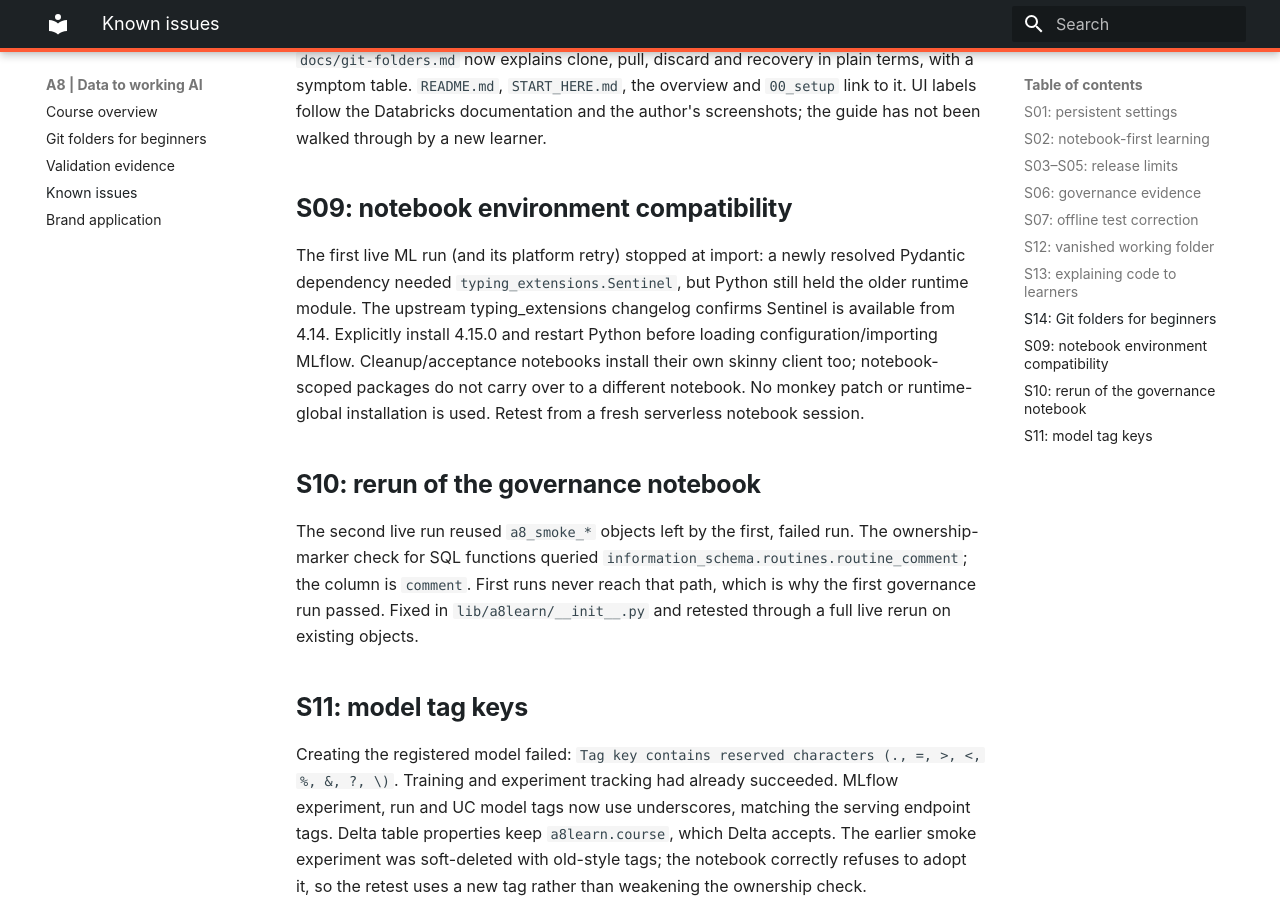
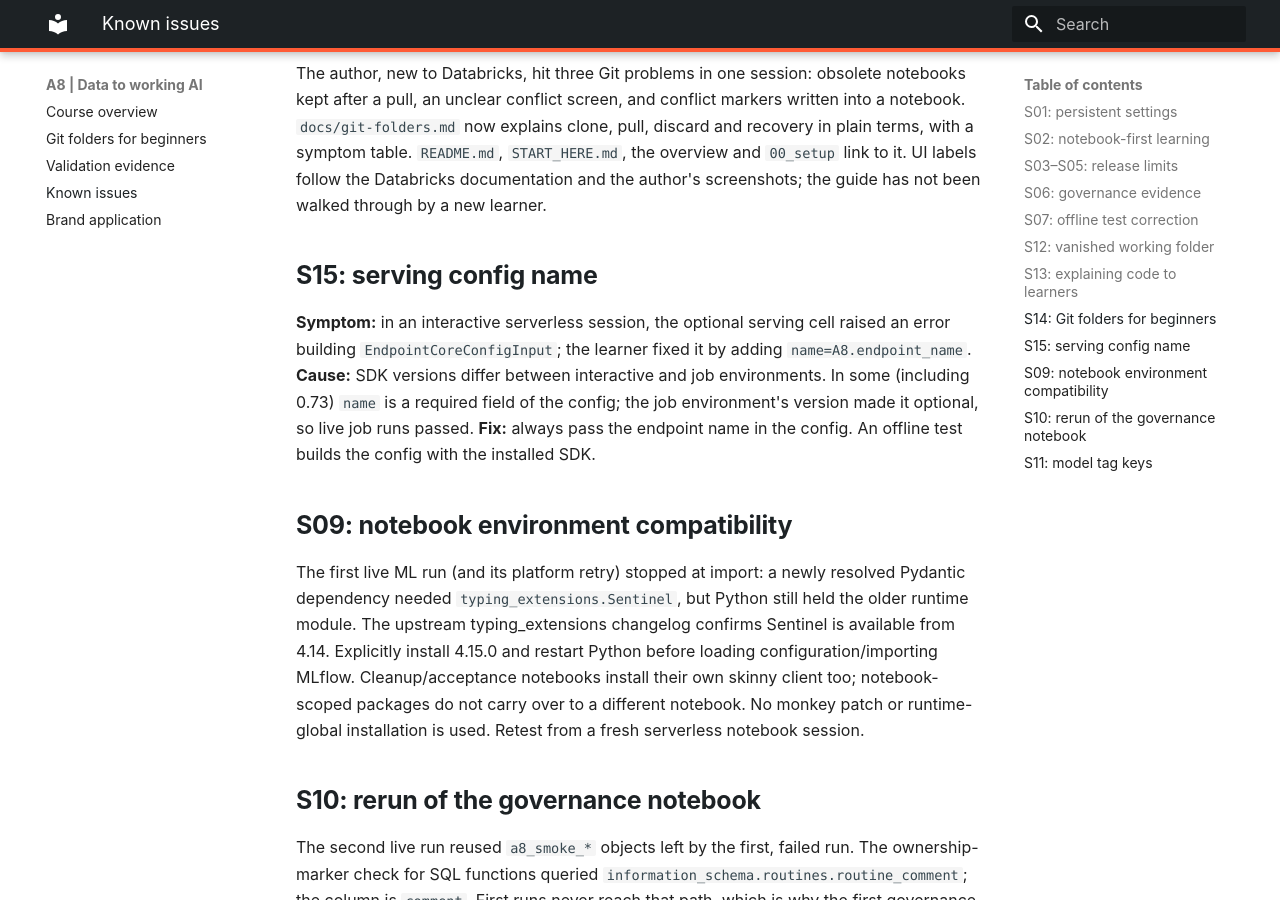
Before and after one commit to pdclough-a8/a8-databricks-learning, an MkDocs documentation site: the page built from docs/issues.md, in a window 1280 px wide and 900 px high, scrolled down 3027 px. Built offline with MkDocs 1.6.1 and Material for MkDocs 9.7.7, drawn with Linux system fonts in a browser that asks for light colours; some of the changed text lies outside the part shown.

Commit message:
Pass endpoint name in serving config for all SDK versions
Some Databricks SDK versions require name in EndpointCoreConfigInput. Add an offline test that builds the config with the installed SDK and log the issue as S15.

Co-authored-by: factory-droid[bot] <138933559+factory-droid[bot]@users.noreply.github.com>

```diff
--- a/docs/issues.md
+++ b/docs/issues.md
@@ -18,6 +18,7 @@ Stage 1 replaces the pilot. Historical pilot evidence is not carried over as acc
 | S12 | Fixed, not live verified | `FileNotFoundError` from `pkgutil` after a Git folder merge: Python's working folder had been replaced |
 | S13 | Implemented | Code cells did not explain themselves; Modules 0–3 and cleanup rewritten with WHAT/LOOK FOR comments |
 | S14 | Implemented | First-time learners did not know how to clone, pull or recover from Git conflicts |
+| S15 | Fixed | Interactive serving cell failed: the session's Databricks SDK requires `name` in `EndpointCoreConfigInput` |
 
 ## S01: persistent settings
 
@@ -80,6 +81,14 @@ clone, pull, discard and recovery in plain terms, with a symptom table. `README.
 and `00_setup` link to it. UI labels follow the Databricks documentation and the author's screenshots;
 the guide has not been walked through by a new learner.
 
+## S15: serving config name
+
+**Symptom:** in an interactive serverless session, the optional serving cell raised an error building
+`EndpointCoreConfigInput`; the learner fixed it by adding `name=A8.endpoint_name`.
+**Cause:** SDK versions differ between interactive and job environments. In some (including 0.73) `name` is a
+required field of the config; the job environment's version made it optional, so live job runs passed.
+**Fix:** always pass the endpoint name in the config. An offline test builds the config with the installed SDK.
+
 ## S09: notebook environment compatibility
 
 The first live ML run (and its platform retry) stopped at import: a newly resolved Pydantic dependency
```
Also changed, not shown: 2 other files.
